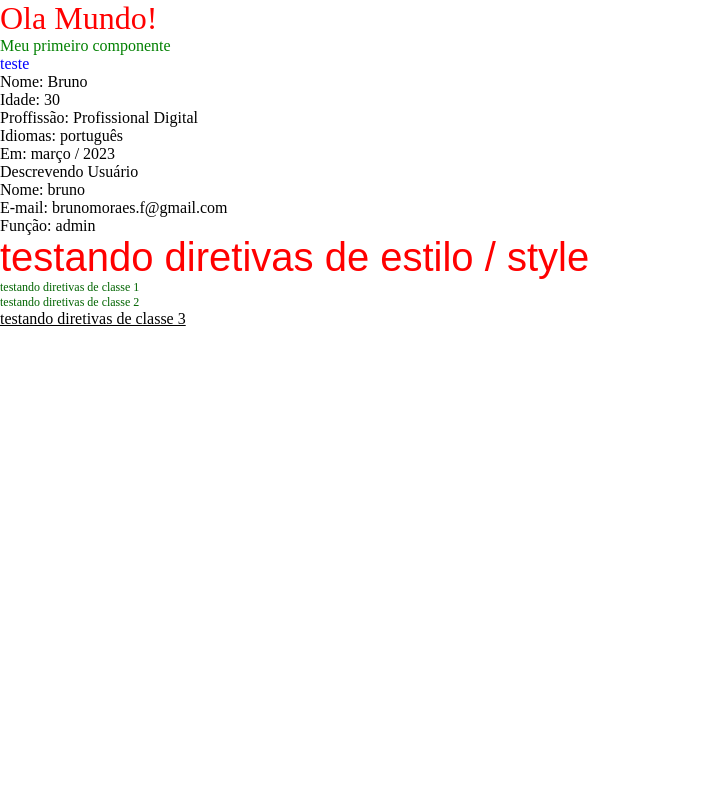
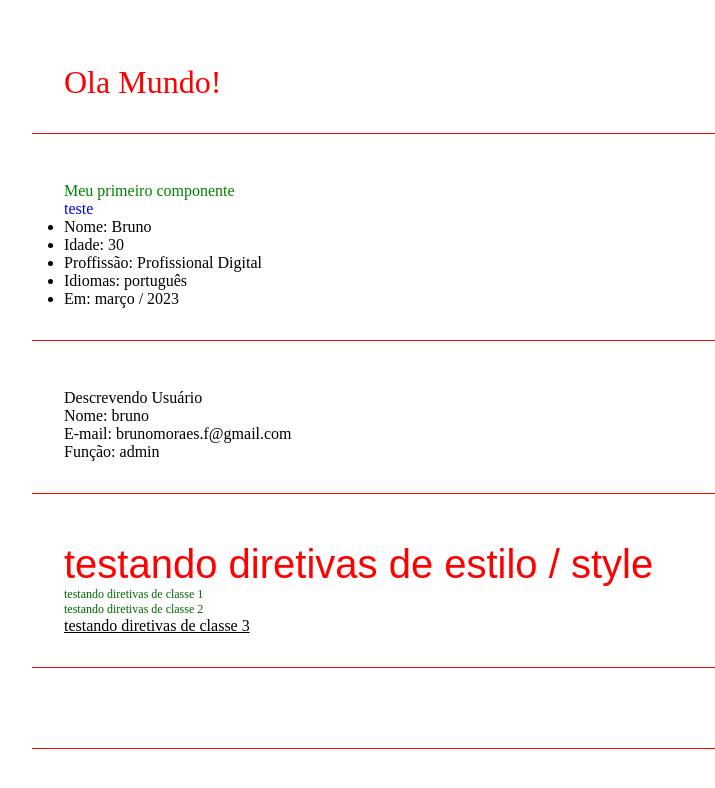
Before and after one commit to brunomoraesdigital/curso-angular, an Angular app: page / in a window 1280 px wide. Shown: the top 788 px of the page, without its empty margins (0-715 px from the left). Built offline with nearby package versions, Linux system fonts and the light colour scheme.

Commit message:
130323.2032

```diff
--- a/src/app/app.component.html
+++ b/src/app/app.component.html
@@ -1,4 +1,5 @@
-<h1>Ola Mundo!</h1>
+<div class="class"><h1>Ola Mundo!</h1></div>
 <app-first-component></app-first-component>
 <app-parent-data [name]="userName" [userData]="userData"></app-parent-data>
 <app-directives></app-directives>
+<app-if-render></app-if-render>
--- a/src/app/app.module.ts
+++ b/src/app/app.module.ts
@@ -5,13 +5,15 @@
 import { FirstComponentComponent } from './components/first-component/first-component.component';
 import { ParentDataComponent } from './components/parent-data/parent-data.component';
 import { DirectivesComponent } from './components/directives/directives.component';
+import { IfRenderComponent } from './components/if-render/if-render.component';
 
 @NgModule({
   declarations: [
     AppComponent,
     FirstComponentComponent,
     ParentDataComponent,
-    DirectivesComponent
+    DirectivesComponent,
+    IfRenderComponent
   ],
   imports: [
     BrowserModule
--- a/src/app/components/directives/directives.component.html
+++ b/src/app/components/directives/directives.component.html
@@ -1,4 +1,7 @@
-<p [ngStyle]="{'font-size': size + 'px', 'font-family': font, 'color': color}">testando diretivas de estilo / style</p>
-<p [ngClass]="classes">testando diretivas de classe 1</p>
-<p [ngClass]="classes">testando diretivas de classe 2</p>
-<p [ngClass]="underline">testando diretivas de classe 3</p>
+
+<div class="class">
+    <p [ngStyle]="{'font-size': size + 'px', 'font-family': font, 'color': color}">testando diretivas de estilo / style</p>
+    <p [ngClass]="classes">testando diretivas de classe 1</p>
+    <p [ngClass]="classes">testando diretivas de classe 2</p>
+    <p [ngClass]="underline">testando diretivas de classe 3</p>
+</div>
--- a/src/app/components/first-component/first-component.component.html
+++ b/src/app/components/first-component/first-component.component.html
@@ -1,3 +1,4 @@
+<div class="class">
   <h2>Meu primeiro componente</h2>
   <h2 class="titulo">teste</h2>
   <ul>
@@ -7,3 +8,4 @@
     <li>Idiomas: {{ idiomas[0] }}</li>
     <li>Em: {{ data.mes }} / {{ data.ano }}</li>
   </ul>
+</div>
--- /dev/null
+++ b/src/app/components/if-render/if-render.component.html
@@ -0,0 +1,3 @@
+<div class="class">
+
+</div>
--- /dev/null
+++ b/src/app/components/if-render/if-render.component.ts
@@ -0,0 +1,10 @@
+import { Component } from '@angular/core';
+
+@Component({
+  selector: 'app-if-render',
+  templateUrl: './if-render.component.html',
+  styleUrls: ['./if-render.component.css']
+})
+export class IfRenderComponent {
+  canShow: boolean = true;
+}
--- a/src/app/components/parent-data/parent-data.component.html
+++ b/src/app/components/parent-data/parent-data.component.html
@@ -1,4 +1,6 @@
-<h2>Descrevendo Usuário</h2>
-<p>Nome: {{ name }}</p>
-<p>E-mail: {{ userData.email }}</p>
-<p>Função: {{ userData.role }}</p>
+<div class="class">
+    <h2>Descrevendo Usuário</h2>
+    <p>Nome: {{ name }}</p>
+    <p>E-mail: {{ userData.email }}</p>
+    <p>Função: {{ userData.role }}</p>
+</div>
--- a/src/styles.css
+++ b/src/styles.css
@@ -17,3 +17,14 @@
   html {
     font-size: 16px;
   }
+
+  body {
+    padding-bottom: 500px;
+    padding: 2em;
+    margin-bottom: 1em;
+  }
+  .class {
+    border-bottom: 1px solid red;
+    padding: 2em;
+    margin-bottom: 1em;
+  }
```
Also changed, not shown: src/app/components/if-render/if-render.component.css (added), 1 other file (tests, documents, lock files or other folders). Lines whose indentation alone changed are shown as unchanged.
